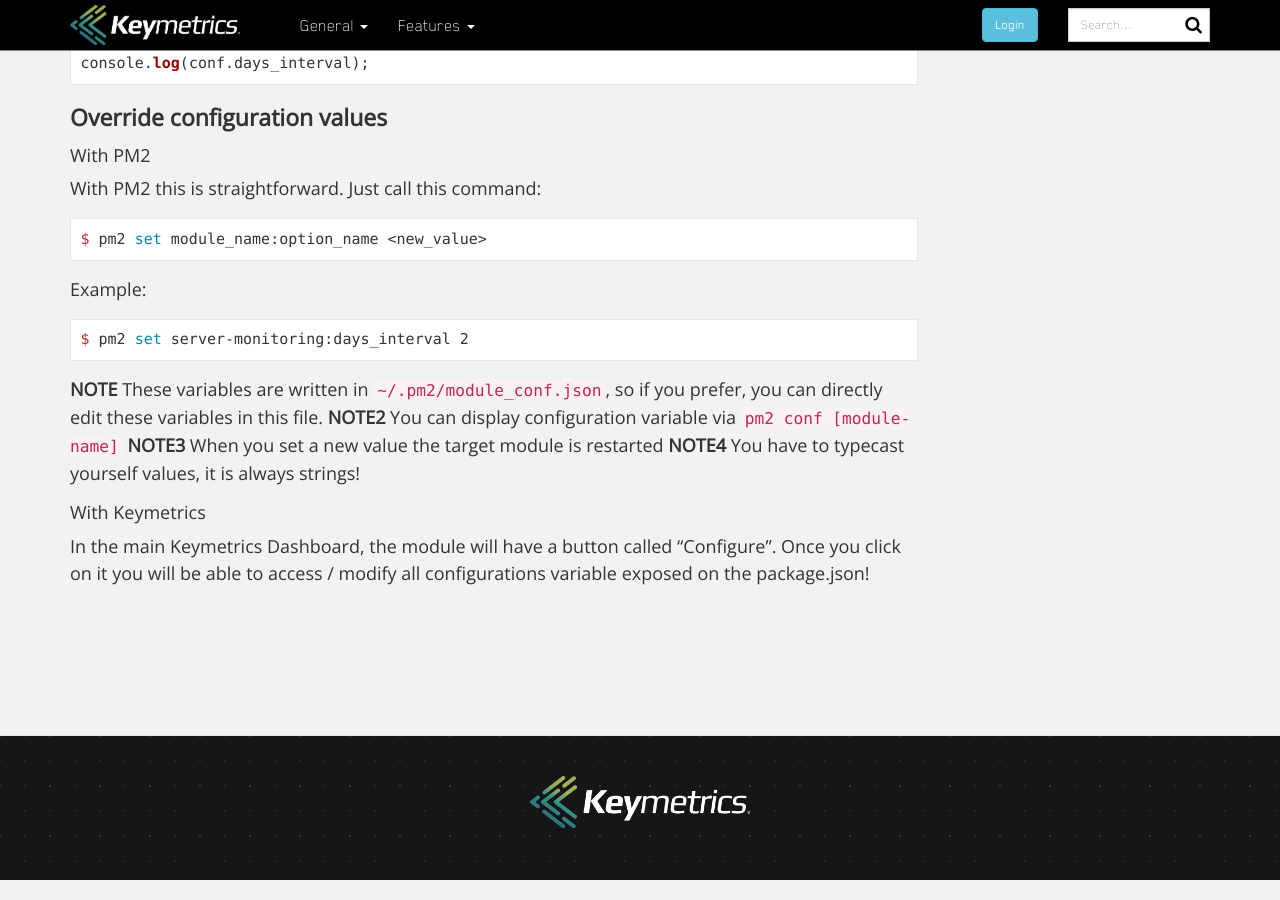
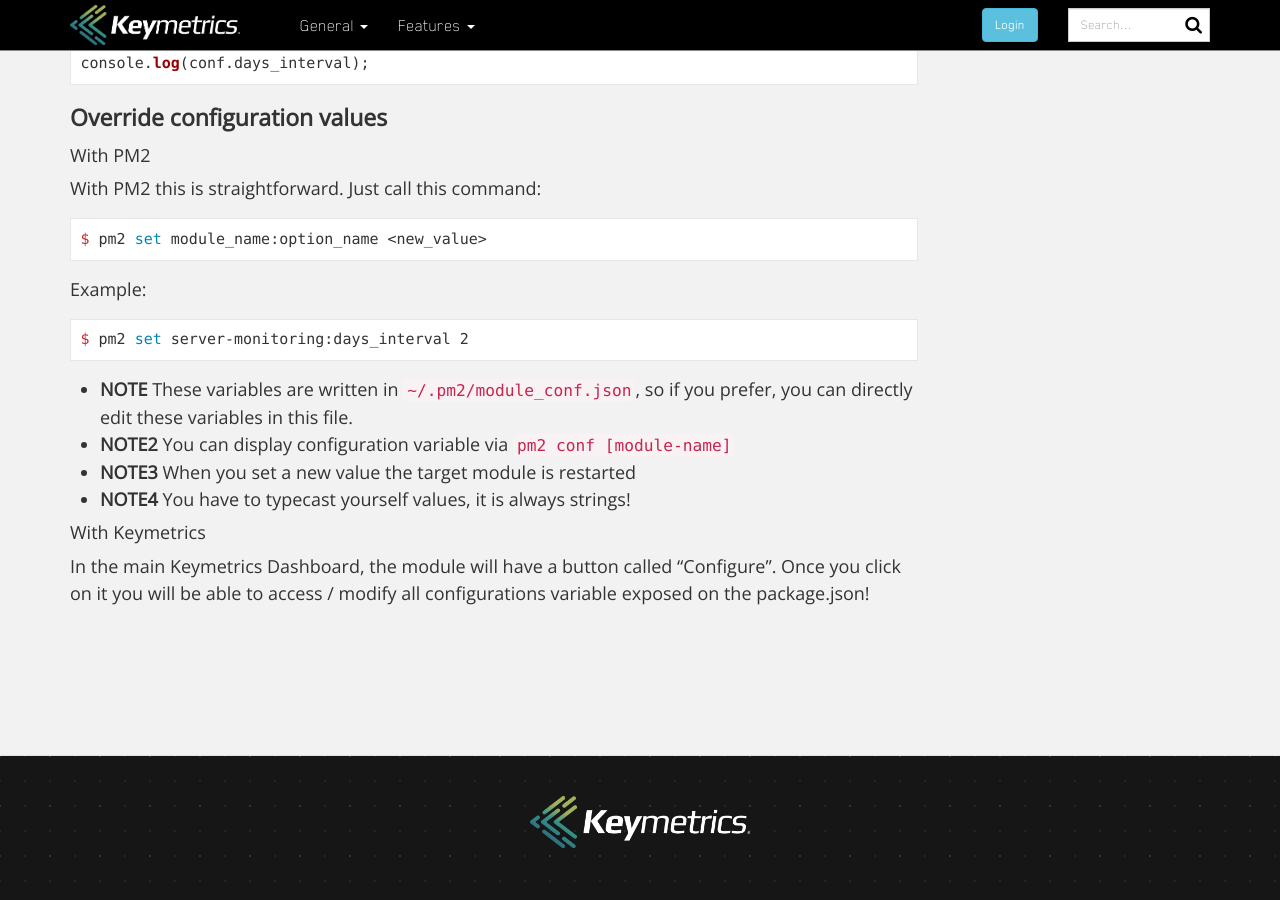
Before and after one commit to keymetrics/keymetrics.github.io, a Jekyll site: the page built from docs/keymetrics/building-module.md, in a window 1280 px wide and 900 px high, scrolled down 4465 px. Built offline with Jekyll 4.4.1, drawn with Linux system fonts in a browser that asks for light colours; nearby versions of some CDN libraries; Markdown is read by kramdown in place of the engine named in the settings; comment, search, counter and statistics services are not loaded.

````diff
--- a/docs/keymetrics/building-module.md
+++ b/docs/keymetrics/building-module.md
@@ -213,10 +213,10 @@ Example:
 $ pm2 set server-monitoring:days_interval 2
 ```
 
-**NOTE** These variables are written in `~/.pm2/module_conf.json`, so if you prefer, you can directly edit these variables in this file.
-**NOTE2** You can display configuration variable via `pm2 conf [module-name]`
-**NOTE3** When you set a new value the target module is restarted
-**NOTE4** You have to typecast yourself values, it is always strings!
+- **NOTE** These variables are written in `~/.pm2/module_conf.json`, so if you prefer, you can directly edit these variables in this file.
+- **NOTE2** You can display configuration variable via `pm2 conf [module-name]`
+- **NOTE3** When you set a new value the target module is restarted
+- **NOTE4** You have to typecast yourself values, it is always strings!
 
 #### With Keymetrics
 
````
